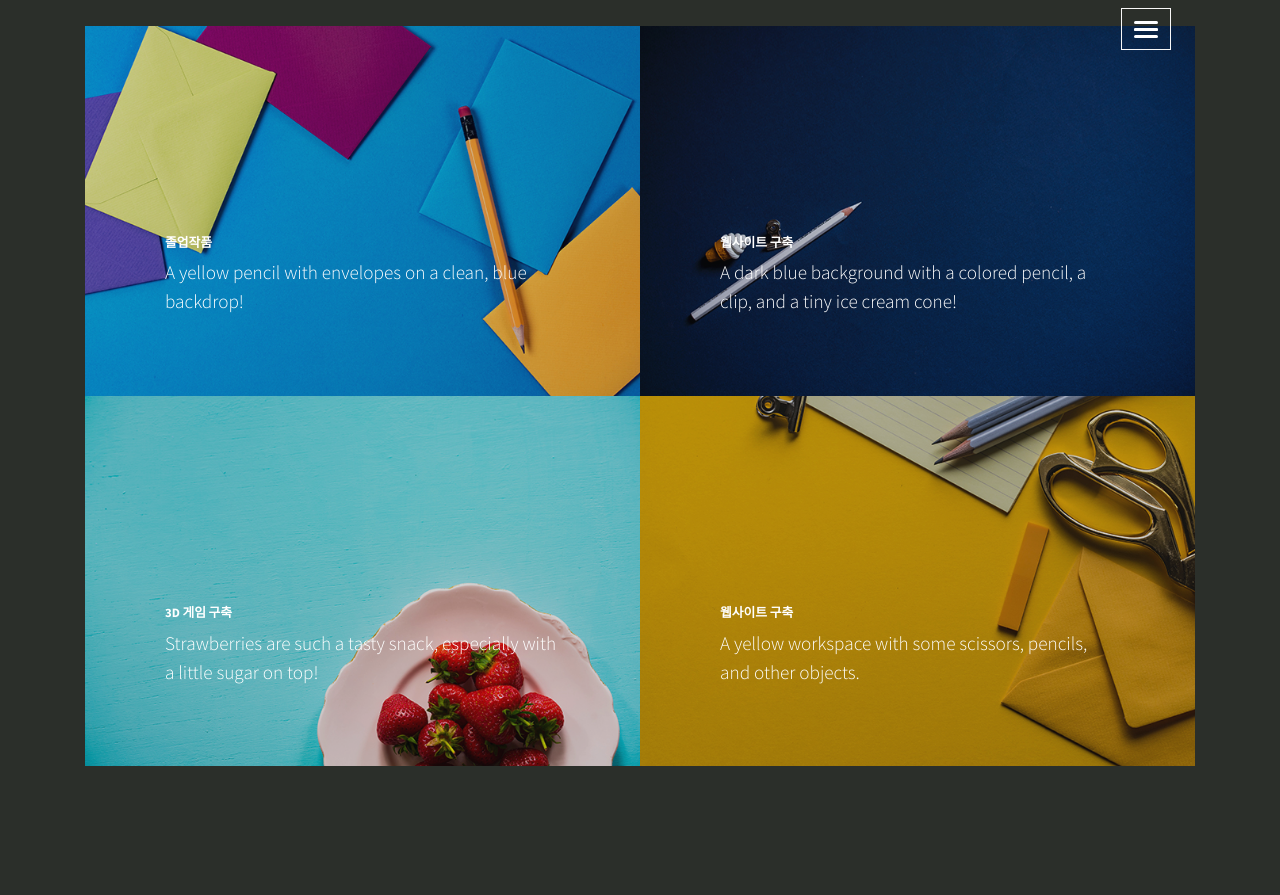
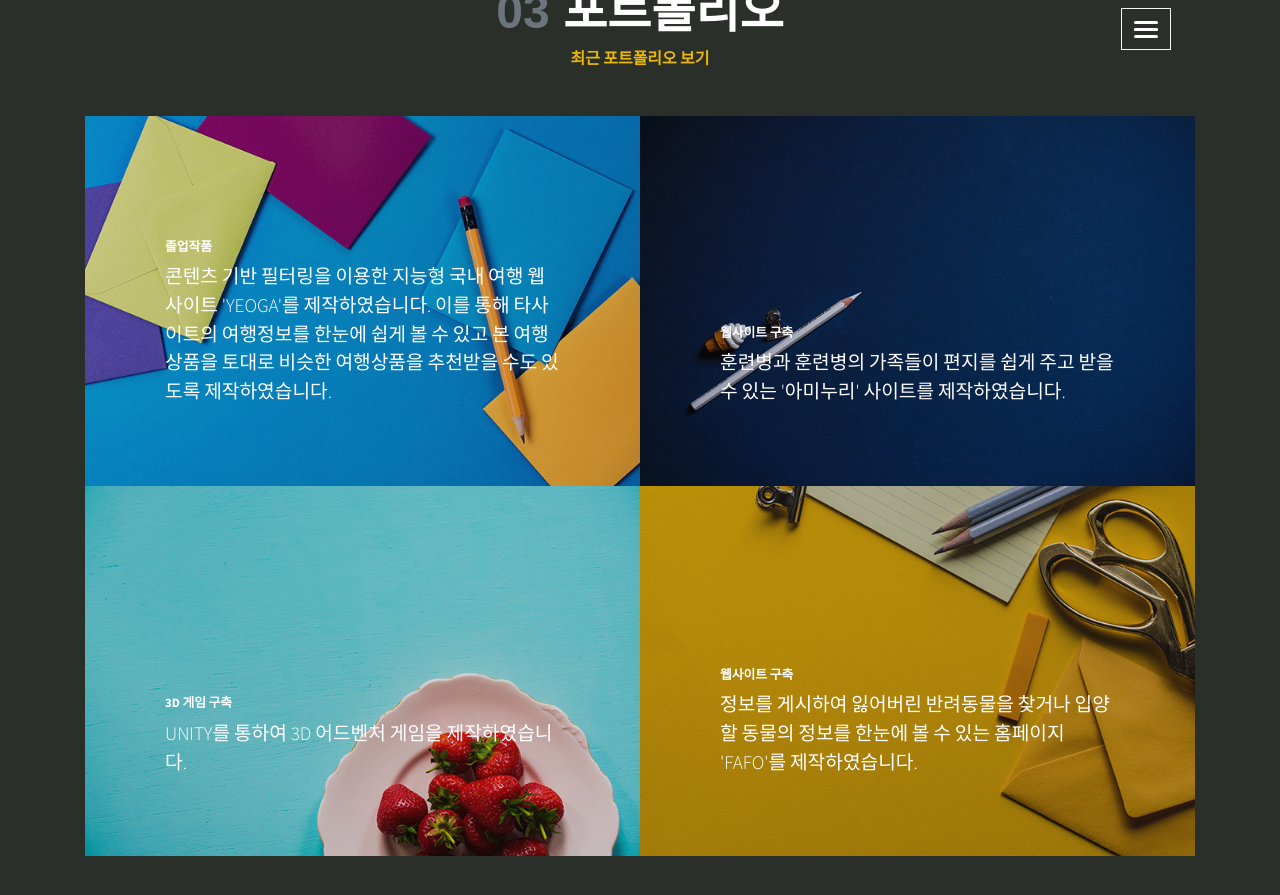
Before and after one commit to mungmoong2/mungmoong2.github.io, a Jekyll site: the page built from index.html, in a window 1280 px wide and 900 px high, scrolled down 3666 px. Shown: the top 895 px of the window. Built offline with Jekyll 4.4.1, drawn with Linux system fonts in a browser that asks for light colours; nearby versions of some CDN libraries; some of the changed text lies outside the part shown.

Commit message:
pp commit

```diff
--- a/index.html
+++ b/index.html
@@ -29,8 +29,9 @@
       <div class="resume col-lg-8 mx-auto text-white ">
         <h1 class = "mb-2">Hello!</h1>
         <p class ="mb-5"><em>안녕하세요. 박상희입니다.</em></p>
-        <p class="lead col-lg-10 mb-5 mx-auto">*여기를 클릭해 내용을 입력하세요. 마우스로 텍스트 상자의 위치와 크기를 변경하고, 텍스트 에디터에서 글꼴과 색상을 선택해 보세요.
-          다양한 한글 글꼴을 사용하려면, 글꼴 언어를 한국어로 지정하세요. 나만의 콘텐츠, 나만의 스타일을 위한 나만의 홈페이지를 완성해 보세요! </p>
+        <p class="lead col-lg-10 mb-5 mx-auto">안녕하세요, '박상희'입니다. 저의 포트폴리오 사이트에 방문해주셔서 감사합니다. 저는 성결대학교 멀티미디어를
+        졸업하여 JSP와 MYSQL을 이용한 웹페이지를 구현할 수 있습니다. 또한 기본적인 지식을 갖추기 위해 정보처리기사를 습득하였습니다.
+         <br> 제가 가진 긍정적인 태도와 일에 대한 열정, 창의적인 사고, 그리고 동료들과의 협동심을 통하여 전문가가 되어 귀사에 도움이 되는 인재가 되고 싶습니다.</p>
         <a class="btn btn-light btn-xl js-scroll-trigger" href="{{ site.baseurl }}/assets/down/resume.pdf" target="_blank">이력서 다운받기</a>
       </div>
     </div>
@@ -159,7 +160,8 @@
           <span class="caption">
             <span class="caption-content">
               <h2>졸업작품</h2>
-              <p class="mb-0">A yellow pencil with envelopes on a clean, blue backdrop!</p>
+              <p class="mb-0">콘텐츠 기반 필터링을 이용한 지능형 국내 여행 웹사이트 'YEOGA'를 제작하였습니다. 이를 통해 타사이트의 여행정보를
+              한눈에 쉽게 볼 수 있고 본 여행상품을 토대로 비슷한 여행상품을 추천받을 수도 있도록 제작하였습니다.</p>
             </span>
           </span>
           <img class="img-fluid" src="{{ site.baseurl }}/assets/img/portfolio-1.jpg" alt="">
@@ -170,7 +172,7 @@
           <span class="caption">
             <span class="caption-content">
               <h2>웹사이트 구축</h2>
-              <p class="mb-0">A dark blue background with a colored pencil, a clip, and a tiny ice cream cone!</p>
+              <p class="mb-0">훈련병과 훈련병의 가족들이 편지를 쉽게 주고 받을 수 있는 '아미누리' 사이트를 제작하였습니다.</p>
             </span>
           </span>
           <img class="img-fluid" src="{{ site.baseurl }}/assets/img/portfolio-2.jpg" alt="">
@@ -181,7 +183,7 @@
           <span class="caption">
             <span class="caption-content">
               <h2>3D 게임 구축</h2>
-              <p class="mb-0">Strawberries are such a tasty snack, especially with a little sugar on top!</p>
+              <p class="mb-0">UNITY를 통하여 3D 어드벤처 게임을 제작하였습니다.</p>
             </span>
           </span>
           <img class="img-fluid" src="{{ site.baseurl }}/assets/img/portfolio-3.jpg" alt="">
@@ -192,7 +194,7 @@
           <span class="caption">
             <span class="caption-content">
               <h2>웹사이트 구축</h2>
-              <p class="mb-0">A yellow workspace with some scissors, pencils, and other objects.</p>
+              <p class="mb-0">정보를 게시하여 잃어버린 반려동물을 찾거나 입양할 동물의 정보를 한눈에 볼 수 있는 홈페이지 'FAFO'를 제작하였습니다.</p>
             </span>
           </span>
           <img class="img-fluid" src="{{ site.baseurl }}/assets/img/portfolio-4.jpg" alt="">
```
